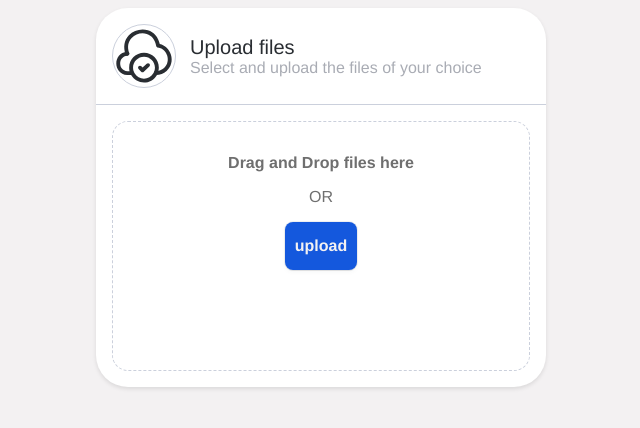
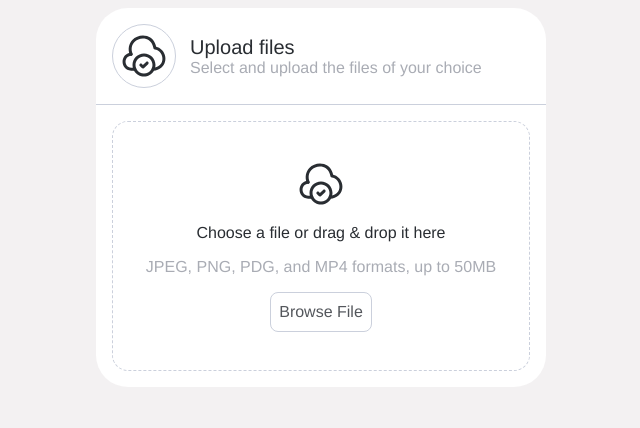
Before and after one commit to rkterungwa16/terkui-file-upload, a Next.js app: page / in a window 1280 px wide. Shown: the top 428 px of the page, without its empty margins (319-959 px from the left). Built offline with nearby package versions, Linux system fonts and the light colour scheme.

Commit message:
modify upload area

```diff
--- a/pages/index.tsx
+++ b/pages/index.tsx
@@ -21,14 +21,16 @@ export default function Home() {
   const name = "file-upload";
   return (
     <Layout>
-      <div className={styles.StyledCard}>
+      <div className={styles.Card}>
         <div className={styles.CardHeader}>
           <div className={styles.CardHeaderIconWrapper}>
             <UploadIcon />
           </div>
           <div className={styles.CardHeaderTextWrapper}>
-            <h5 className={styles.Text__h5}>Upload files</h5>
-            <h6 className={styles.Text__h6}>
+            <h5 className={`${styles.Text__h5} ${styles.Text__gray900}`}>
+              Upload files
+            </h5>
+            <h6 className={`${styles.Text__h6} ${styles.Text__gray500}`}>
               Select and upload the files of your choice
             </h6>
           </div>
@@ -53,20 +55,23 @@ export default function Home() {
                   borderRadius: "1rem",
                 }}
               >
-                <h4 style={{ paddingTop: "1rem", paddingBottom: "0.5rem" }}>
-                  <b>Drag and Drop files here</b>
-                </h4>
-                <p style={{ paddingTop: "0.5rem", paddingBottom: "1rem" }}>
-                  OR
-                </p>
+                <div className={styles.UploadArea__wrapper}>
+                  <UploadIcon />
+                  <h5 className={`${styles.Text__h6} ${styles.Text__gray900}`}>
+                    Choose a file or drag & drop it here
+                  </h5>
+                  <h6 className={`${styles.Text__h6} ${styles.Text__gray500} ${styles.TextAlign__center}`}>
+                    JPEG, PNG, PDG, and MP4 formats, up to 50MB
+                  </h6>
 
                   <label
                     className={`${styles.StyledPrimaryButton} ${styles.Button}`}
                     role="button"
                     htmlFor={name}
                   >
-                  upload
+                    Browse File
                   </label>
+                </div>
               </FileUploadArea>
             }
           >
--- a/src/styles.module.css
+++ b/src/styles.module.css
@@ -25,14 +25,14 @@
   text-align: left;
 }
 
-.StyledCard {
+.Card {
   display: flex;
   flex-direction: column;
   align-items: center;
   width: 100%;
   background: #ffffff;
   border-radius: 2rem;
-  box-shadow: 0px 2px 4px 0px rgba(0, 0, 0, 0.1);
+  /* box-shadow: 0px 2px 4px 0px rgba(0, 0, 0, 0.1); */
   color: #6f6f6f;
 }
 
@@ -44,7 +44,7 @@
   border-radius: 3rem 3rem 0 0;
   color: transparent;
   background: transparent;
-  border-bottom: 1px solid #CBD0DC;
+  border-bottom: 1px solid #cbd0dc;
   padding: 1rem;
 }
 
@@ -52,7 +52,7 @@
   display: flex;
   justify-content: center;
   align-items: center;
-  border: 1px solid #CBD0DC;
+  border: 1px solid #cbd0dc;
   height: 3rem;
   width: 3rem;
   border-radius: 100%;
@@ -65,15 +65,29 @@
 }
 
 .Text__h5 {
-  color: #292D32;
   font-weight: 500;
   font-size: 1.25rem;
 }
 
 .Text__h6 {
-  color: #A9ACB4;
   font-weight: 500;
-  font-size: 1rem;
+  font-size: 0.825rem;
+}
+
+.Text__gray900 {
+  color: #292d32;
+}
+
+.Text__gray500 {
+  color: #a9acb4;
+}
+
+.Text__gray300 {
+  color: #cbd0dc;
+}
+
+.TextAlign__center {
+  text-align: center;
 }
 
 .CardBody {
@@ -86,26 +100,34 @@
   height: 2rem;
 }
 
+.UploadArea__wrapper {
+  width: 100%;
+  display: flex;
+  flex-direction: column;
+  align-items: center;
+  justify-content: center;
+  width: 100%;
+  height: 100%;
+  gap: 1rem;
+}
+
 .Button {
-  padding: 0.6rem;
-  margin-left: 0.5rem;
-  cursor: pointer;
-  height: 48px;
-  border: none;
-  border-radius: 8px;
-  box-shadow: 0px 1px 1px 0px rgba(0, 0, 0, 0.06),
-    0px 0px 0px 1px rgba(60, 66, 87, 0.08),
-    0px 2px 5px 0px rgba(60, 66, 87, 0.04);
-}
-.StyledPrimaryButton {
-  color: #f3f1f2;
-  background: #1458dd;
-  font-weight: bold;
-  margin: 0;
   display: flex;
   align-items: center;
+  padding: 0.5rem;
+  margin: 0;
+  cursor: pointer;
+  height: 40px;
+  border: 1px solid #CBD0DC;
+  background: transparent;
+  color: #54575C;
+  border-radius: 0.5rem;
 }
 
+.Button:hover {
+  background: #54575C;
+  color: #ffffff;
+}
 
 /* .wrapper {
   position: relative;
@@ -153,13 +175,18 @@
   }
 
   .Icon {
-    width: 4rem;
-    height: 4rem;
+    width: 3rem;
+    height: 3rem;
   }
 
   .CardHeaderIconWrapper {
     width: 4rem;
     height: 4rem;
+  }
+
+  .Text__h6 {
+    font-weight: 500;
+    font-size: 1rem;
   }
 }
 
```
Lines whose indentation alone changed are shown as unchanged.
